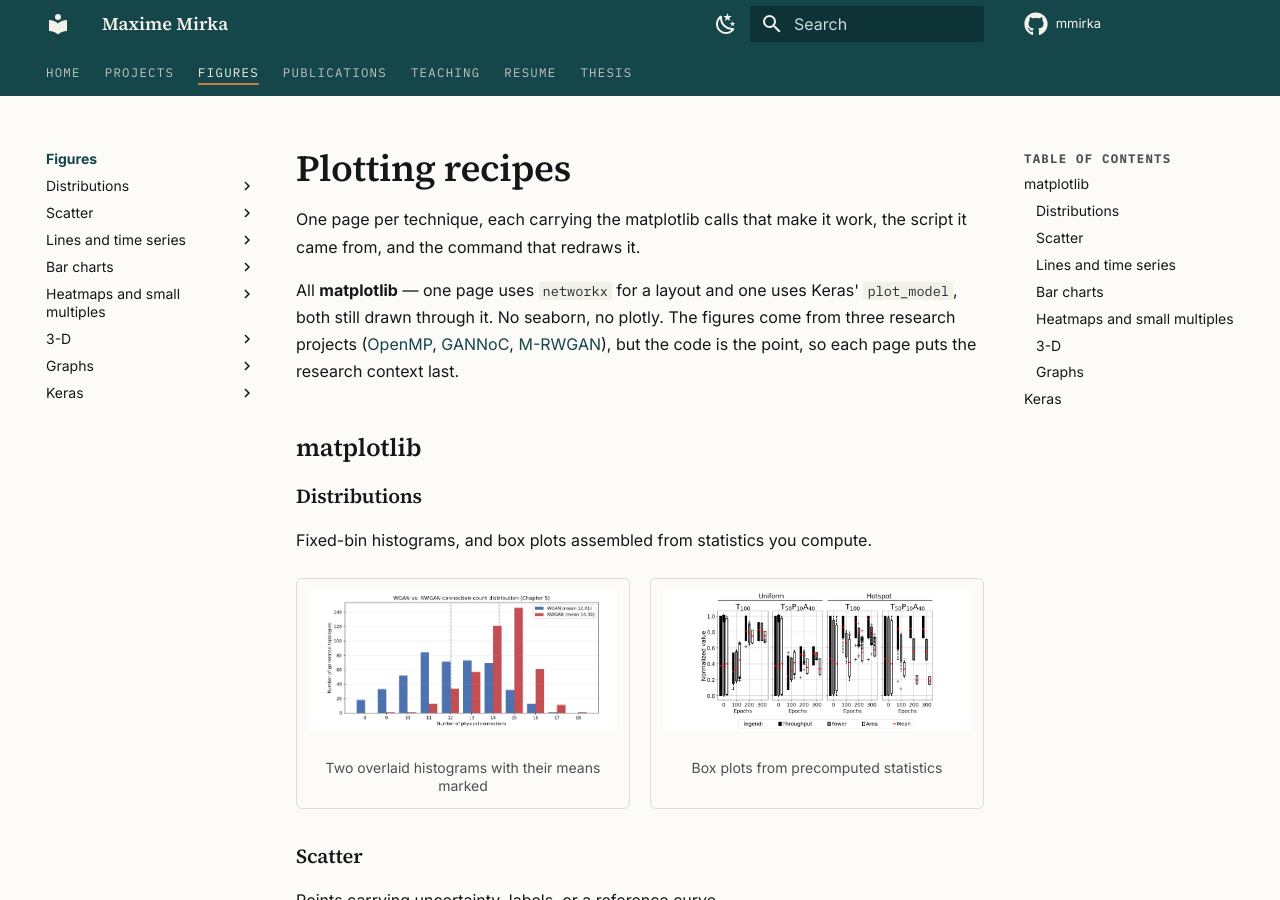
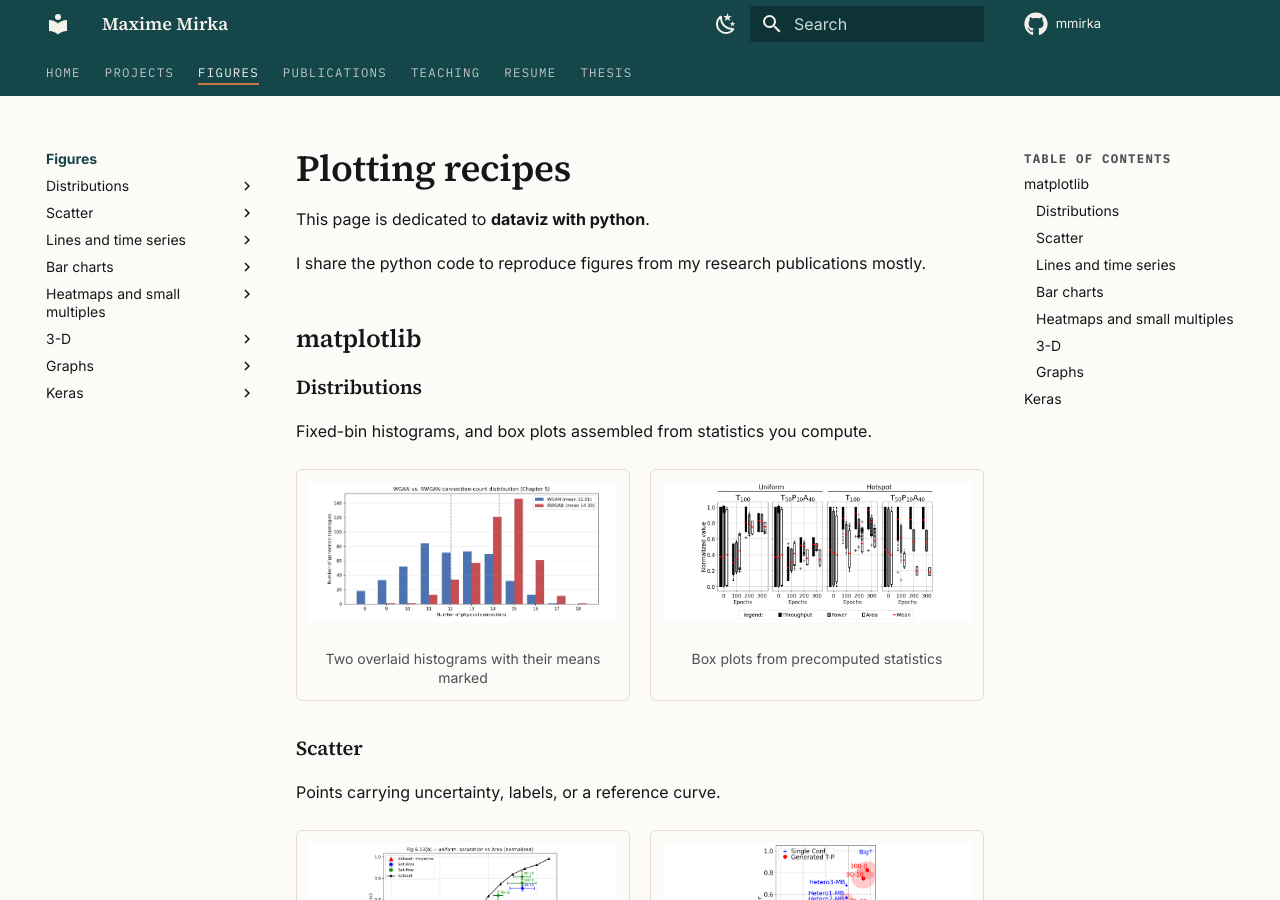
Before and after one commit to mmirka/mmirka.github.io, an MkDocs documentation site: the page built from docs/dataviz/index.md, in a window 1280 px wide and 900 px high. Built offline with MkDocs 1.6.1 and Material for MkDocs 9.7.7, drawn with Linux system fonts in a browser that asks for light colours.

Commit message:
updt dataviz

```diff
--- a/docs/dataviz/index.md
+++ b/docs/dataviz/index.md
@@ -1,14 +1,9 @@
 # Plotting recipes
 
-One page per technique, each carrying the matplotlib calls that make it work,
-the script it came from, and the command that redraws it.
+This page is dedicated to **dataviz with python**.
 
-All **matplotlib** — one page uses `networkx` for a layout and one uses Keras'
-`plot_model`, both still drawn through it. No seaborn, no plotly. The figures
-come from three research projects
-([OpenMP](../projects/omp-energy-rl.md), [GANNoC](../projects/gannoc.md),
-[M-RWGAN](../projects/m-rwgan.md)), but the code is the point, so each page
-puts the research context last.
+I share the python code to reproduce figures from my research publications mostly.
+
 
 ## matplotlib
 
```
